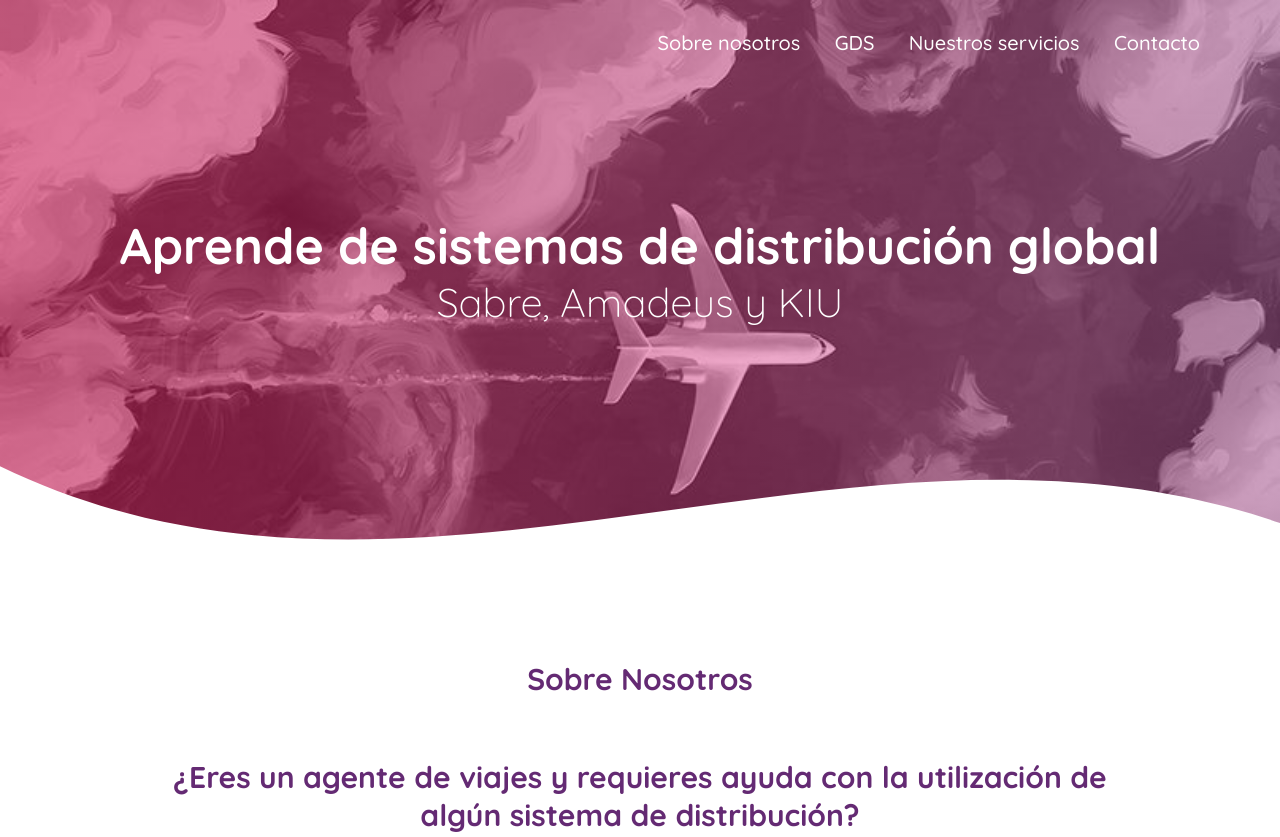
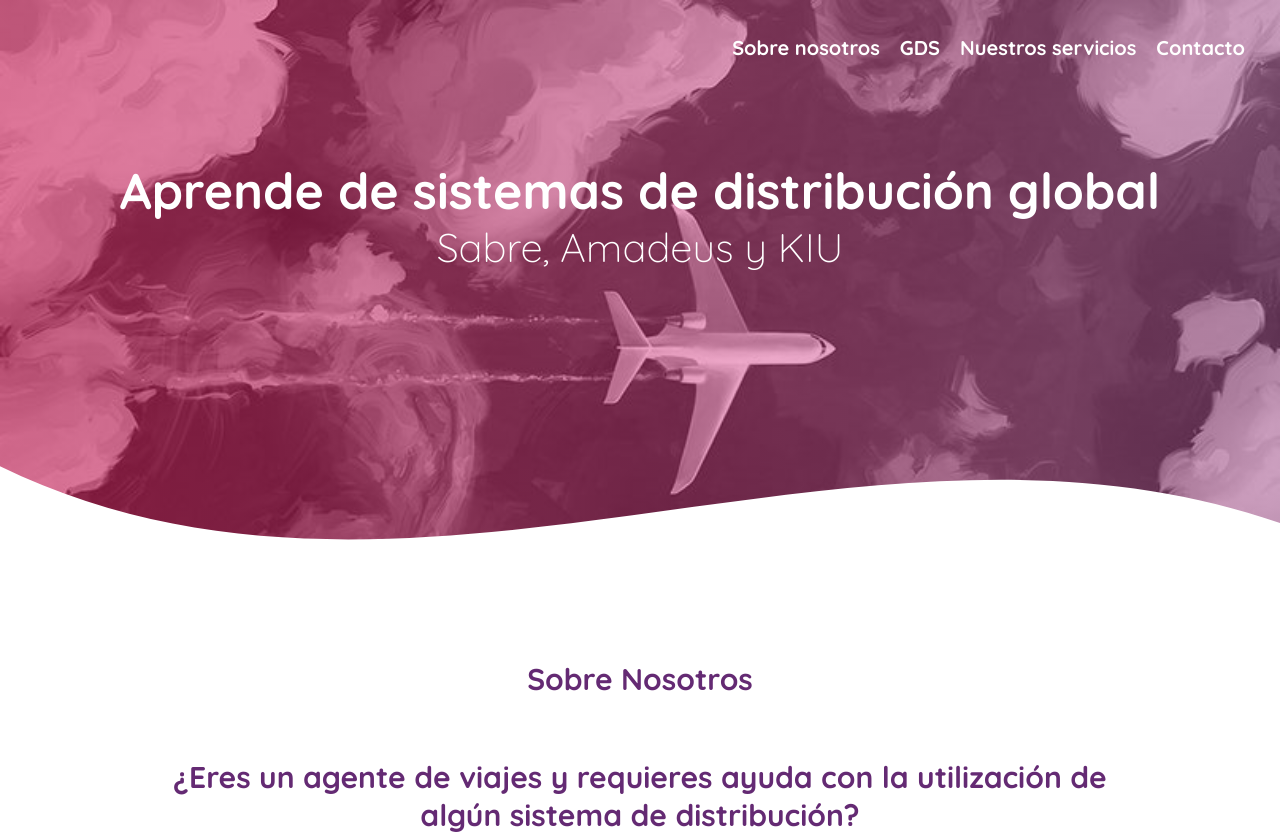
Before and after one commit to AndreaVeltes/PROYECTO_FINAL_ANDREAVELASQUEZ, a plain HTML site: page index.html in a window 1280 px wide. Shown: the top 837 px of the page. Drawn offline with Linux system fonts and the light colour scheme.

Commit message:
Se finaliza creacion de barra de navegación activa. Se crea función en js para funcionamiento de barra de navegación activa

```diff
--- a/index.css
+++ b/index.css
@@ -37,19 +37,48 @@
     background-attachment: fixed;
     position: relative;
 }
-nav{
-    text-align: right;
-    padding: 30px 50px 0 0;
+.nav{
+    position: fixed;
+    width: 100%;
+    display: flex;
+    align-items: center;
+    justify-content: right;
+    padding: 25px;
+    transition: all 0.5s ease;
 }
-nav > a{
-    color:#fff;
-    font-weight: 500;
+.nav.active{
+    background: #fff;
+    padding: 8px;
+}
+.nav.active a{
+    color: #642a73;
+}
+.nav.active a:hover{
+    background: #000;
+    color: #fff;
+}
+.menu{
+    display: flex;
+}
+.menu li{
+    list-style: none;
+    margin: 10px;
+}
+.menu li a{
+    color: #fff;
+    text-decoration: none;
+    font-weight: bold;
+    transition: all 0.5s ease;
     font-size: 20px;
-    text-decoration: none;
-    margin-right:  30px;
 }
-nav > a:hover {
-    text-decoration: underline;
+.menu li a:hover{
+    padding: 5px 10px;
+    background: #fff;
+    color: #000;
+    border-radius: 15px;
+}
+.scroll{
+    height: 100px;
 }
 header .textos-header{
     display: flex;
@@ -234,7 +263,7 @@
 .input{
     background: rgba(196, 186, 196, 0.788);
     border: 0;
-    color: #fff;+
+    color: #fff;
     outline: none;
     border: 1px solid #fff;
     padding: 20px 10px;
--- a/index.html
+++ b/index.html
@@ -8,11 +8,13 @@
   </head>
   <body>
     <header>
-      <nav>
-          <a href="#about-me">Sobre nosotros</a>
-          <a href="#GDS">GDS</a>
-          <a href="#our-services">Nuestros servicios</a>
-          <a href="#Contact">Contacto</a>
+      <nav class="nav">
+        <ul class="menu">
+          <li><a href="#about-me">Sobre nosotros</a></li>
+          <li><a href="#GDS">GDS</a></li>
+          <li><a href="#our-services">Nuestros servicios</a></li>
+          <li><a href="#Contact">Contacto</a></li>
+        </ul>
       </nav>
       <section class="textos-header">
           <h1>Aprende de sistemas de distribución global</h1>
@@ -158,6 +160,7 @@
       </div>
       <h2 class="titulo-final">&copy; 2024 Proyecto Final - Andrea Velasquez</p></h2>
     </footer>
+    <div class="scroll"></div>
     <script src="index.js"></script>
   </body>
 </html>
--- a/index.js
+++ b/index.js
@@ -0,0 +1,5 @@
+/* Navigation*/
+const nav = document.querySelector('.nav');
+    window.addEventListener('scroll', function(){
+        nav.classList.toggle('active', window.scrollY>0);
+    })
```
